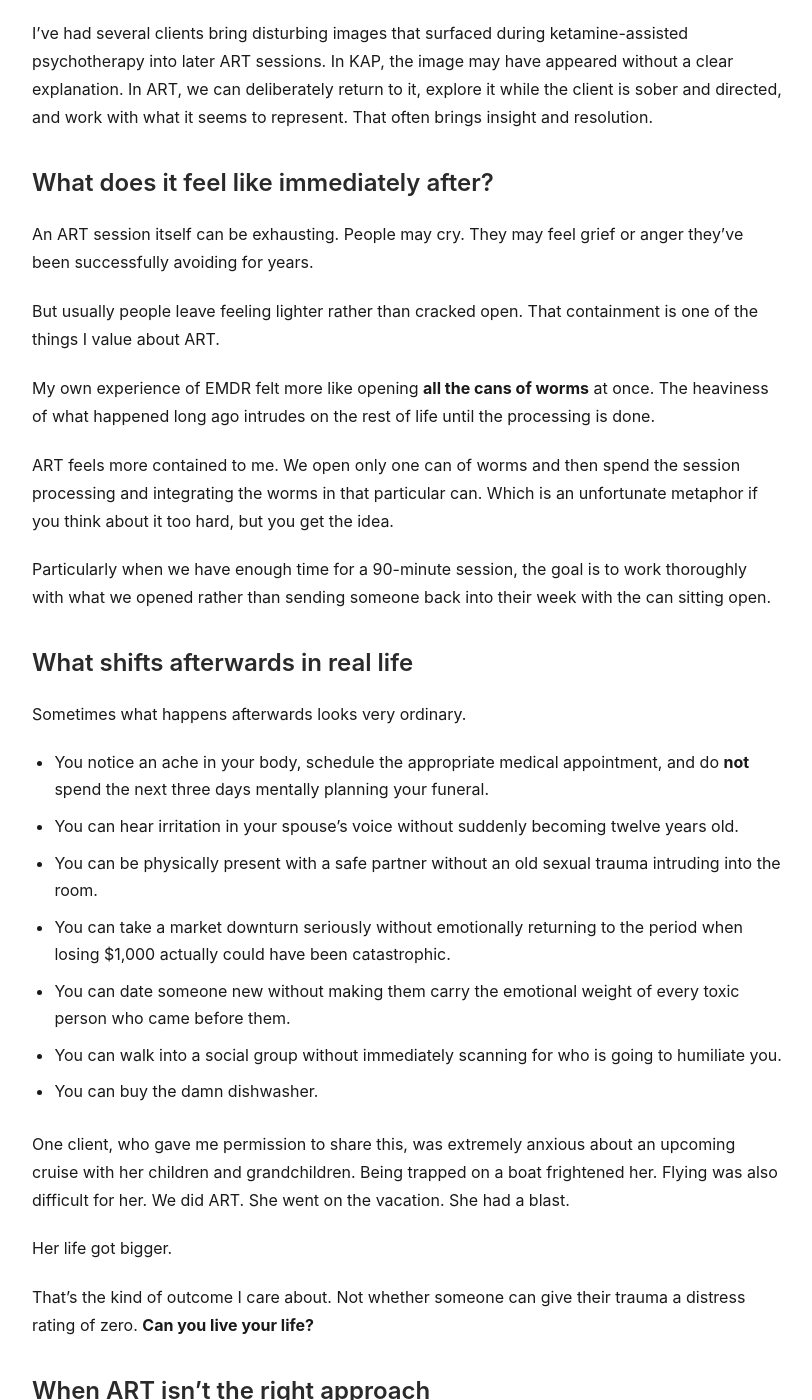
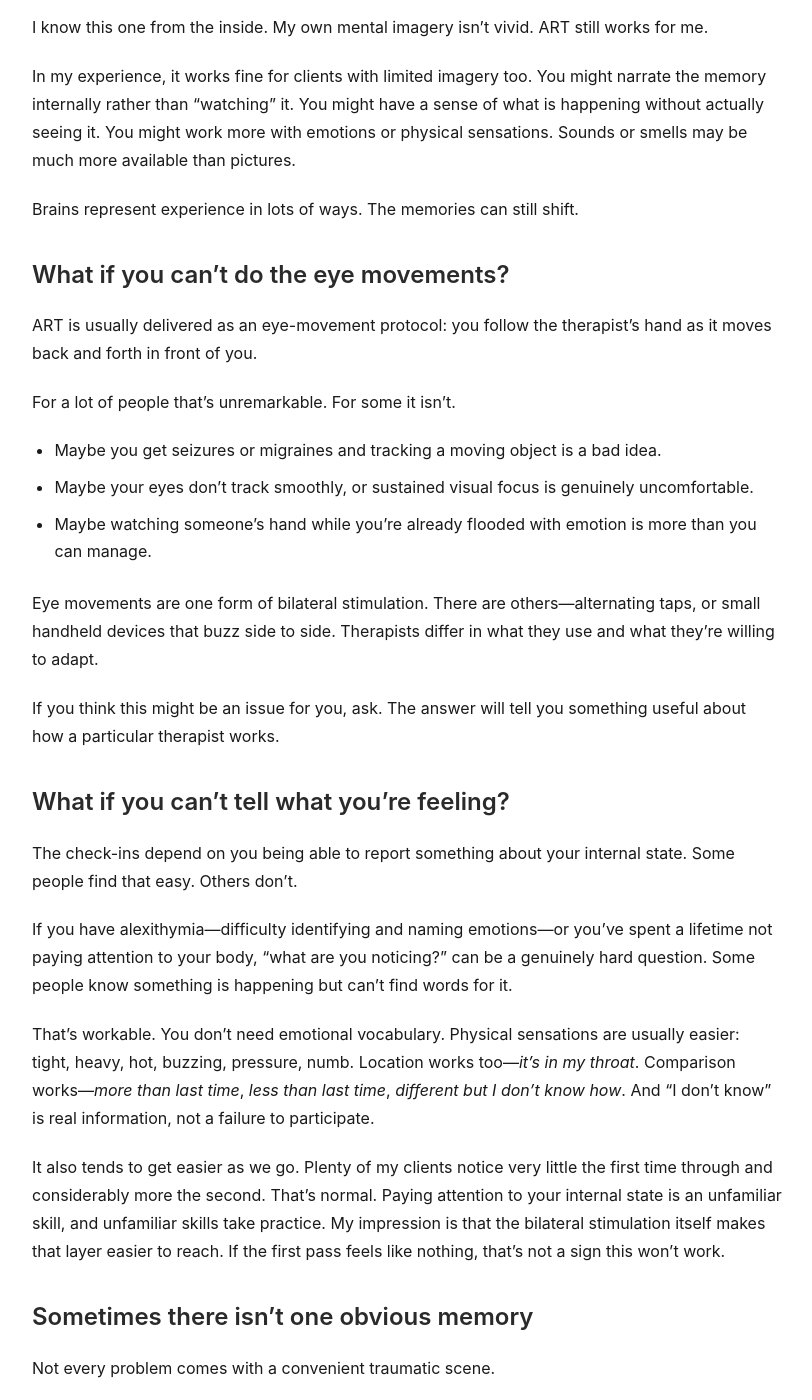
Before and after one commit to SaraRands/sararands-site, a Jekyll site: the page built from _posts/2026-08-23-accelerated-resolution-therapy.md, in a window 1280 px wide and 1400 px high, scrolled down 5525 px. Shown: the whole window, without its empty margins (233-1045 px from the left). Built offline with Jekyll 4.4.1, drawn with Linux system fonts in a browser that asks for light colours; some of the changed text lies outside the part shown.

Commit message:
post edit

```diff
--- a/_posts/2026-08-23-accelerated-resolution-therapy.md
+++ b/_posts/2026-08-23-accelerated-resolution-therapy.md
@@ -11,7 +11,7 @@
 
 And I found myself thinking: I wish people could see ART this way.
 
-ART is similar to EMDR in that both are trauma-processing therapies that use bilateral stimulation while working with distressing memories, but ART is more structured and uses guided imagery in a different way.
+ART and EMDR are cousins. Both pair bilateral stimulation with a distressing memory. ART is more structured—there's a protocol, and a place we're trying to get to by the end of the session—and it leans much harder on one thing in particular: at a certain point, we start deliberately changing the memory.
 
 Accelerated Resolution Therapy stirs up my old religious evangelism: *Oh, that I were an angel, and could have the wish of my heart: that I could cry ART unto every people.*  I see how much suffering it can relieve, often with a relatively modest investment of time and money, and part of me wishes I could help everyone experience this.
 
@@ -47,6 +47,14 @@
 
 You don’t need to do any special preparation for the ART session itself.
 
+We sit facing each other, close enough that I can see your face and you can see mine. You stay awake, sober, and in charge the entire time.
+
+Plan on more time than a standard therapy hour if we can get it. Ninety minutes is often about right.
+
+We work in short stretches. I’ll ask you to bring something to mind, we’ll do a set of bilateral stimulation, and then we stop and you tell me what you are noticing in your body: sensations, emotions. Not the content of the memory. It isn't one long descent into the memory. It's a series of passes with a check-in after each one, and I’m talking with you throughout. You are never in there alone.
+
+You will go through the material more than once. Repetition is how the thing works.
+
 You don’t have to tell me the painful nitty-gritty details of what happened if you don’t want to. ART can work without my knowing the whole story. Most of my clients actually do want to tell me quite a bit, and that’s fine too. If I have some idea of what they’re seeing and feeling, it can help me guide them. But you get to decide what you disclose.
 
 Very broadly, we’re going to bring up the thing your brain is still reacting to.
@@ -57,7 +65,7 @@
 
 * Maybe you have plenty of money now, but spending $100 still feels dangerous.
 
-* Maybe you stopped believing in hell ten years ago, but some part of you still reacts as though it might be real.
+* Maybe your religious beliefs changed ten years ago, but some part of you still keeps a running tally of whether you’re “worthy.”
 
 * Maybe your spouse sounds irritated and suddenly you’re responding to them like they’re the unpredictable parent you grew up with.
 
@@ -91,7 +99,7 @@
 
 ## Changing what the memory feels like
 
-If you’ve seen the first *Inside Out* movie, you may remember Riley accessing a memory and later putting it back with a different emotional color. That’s surprisingly similar to what we’re working with here.
+If you’ve seen the first *Inside Out* movie, you may remember that memories are stored as orbs colored by the emotion attached to them, and that those colors can change. A memory Riley had carried as purely happy turns out to have sadness in it too, and by the end her memories hold more than one color at once. That's surprisingly close to what we're working with here.
 
 Memories aren’t static recordings. You can remember something terrible that happened twenty years ago without experiencing it emotionally exactly the way you did when it happened.
 
@@ -101,7 +109,7 @@
 
 We deliberately start changing the scene.
 
-You still know perfectly well what really happened. This is not hypnosis. There are no medications involved. You are sober and conscious. You remember the session. You can think, talk, disagree with me, reject my ideas and come up with your own.
+You still know perfectly well what really happened. This is not hypnosis. There are no medications involved. You can think, talk, disagree with me, reject my ideas and come up with your own.
 
 But we play with the scene.
 
@@ -123,11 +131,13 @@
 
 One client once put it especially well: **The brain is kinda dumb.** Your thinking mind knows the improved version didn’t happen. Emotionally, your system may respond to it anyway.
 
+We're changing what the memory feels like, not what you believe happened. You know the mattress wasn't there. Nothing we do is meant to give you new beliefs about the facts, and I'm not going to suggest that something happened to you that you didn't already know about.
+
 Sometimes, after ART, people even have difficulty bringing the old disturbing pictures back. They still know what happened. The facts are intact.
 
 But the emotional experience is more like: **It happened.** **I made it through.** **And it isn’t happening now.**
 
-## What if you don't see pictures in your head?
+## What if you don’t see pictures in your head?
 
 Some of my neurodivergent clients have aphantasia or limited mental imagery, and sometimes they worry that means ART can't work for them. Sometimes their ART therapists worry about it too.
 
@@ -137,7 +147,31 @@
 
 Brains represent experience in lots of ways. The memories can still shift.
 
-## Sometimes there isn't one obvious memory
+## What if you can’t do the eye movements?
+
+ART is usually delivered as an eye-movement protocol: you follow the therapist's hand as it moves back and forth in front of you.
+
+For a lot of people that's unremarkable. For some it isn't.
+
+- Maybe you get seizures or migraines and tracking a moving object is a bad idea.
+- Maybe your eyes don't track smoothly, or sustained visual focus is genuinely uncomfortable.
+- Maybe watching someone's hand while you're already flooded with emotion is more than you can manage.
+
+Eye movements are one form of bilateral stimulation. There are others—alternating taps, or small handheld devices that buzz side to side. Therapists differ in what they use and what they’re willing to adapt.
+
+If you think this might be an issue for you, ask. The answer will tell you something useful about how a particular therapist works.
+
+## What if you can’t tell what you’re feeling?
+
+The check-ins depend on you being able to report something about your internal state. Some people find that easy. Others don't.
+
+If you have alexithymia—difficulty identifying and naming emotions—or you’ve spent a lifetime not paying attention to your body, “what are you noticing?” can be a genuinely hard question. Some people know something is happening but can't find words for it.
+
+That's workable. You don't need emotional vocabulary. Physical sensations are usually easier: tight, heavy, hot, buzzing, pressure, numb. Location works too—*it's in my throat*. Comparison works—*more than last time*, *less than last time*, *different but I don't know how*. And “I don’t know” is real information, not a failure to participate.
+
+It also tends to get easier as we go. Plenty of my clients notice very little the first time through and considerably more the second. That's normal. Paying attention to your internal state is an unfamiliar skill, and unfamiliar skills take practice. My impression is that the bilateral stimulation itself makes that layer easier to reach. If the first pass feels like nothing, that's not a sign this won't work.
+
+## Sometimes there isn’t one obvious memory
 
 Not every problem comes with a convenient traumatic scene.
 
@@ -157,7 +191,7 @@
 
 ART feels more contained to me. We open only one can of worms and then spend the session processing and integrating the worms in that particular can. Which is an unfortunate metaphor if you think about it too hard, but you get the idea.
 
-Particularly when we have enough time for a 90-minute session, the goal is to work thoroughly with what we opened rather than sending someone back into their week with the can sitting open.
+Particularly when we have the full ninety minutes, the goal is to work thoroughly with what we opened rather than sending someone back into their week with the can sitting open.
 
 ## What shifts afterwards in real life
 
@@ -191,7 +225,7 @@
 
 These clients may need slower work over multiple ART sessions, or a different way of working, perhaps KAP or NARM. This is actually why I trained in NARM. I wanted good tools for my complex-trauma clients, including the people whose protective systems aren't going to let us simply walk straight into the painful material.
 
-And sometimes the problem isn't internal readiness at all. Sometimes someone's life is actively falling apart. **That is not the moment to excavate trauma.** If a fire is actively burning, you put out the fire. Later you can do the post-mortem about why there was a fire and what might prevent the next one.
+And sometimes the problem isn't internal readiness at all. Sometimes someone’s life is actively falling apart. **That is not the moment to excavate trauma.** If a fire is actively burning, you put out the fire. Later you can do the post-mortem about why there was a fire and what might prevent the next one.
 
 ## Why not?
 
@@ -201,6 +235,14 @@
 
 And that is part of my “why not?” attitude toward this. If you find an ART therapist who takes your insurance, you may be looking at an intake plus a longer trauma-processing appointment for a couple of copays. Even at cash-pay rates, a few hundred dollars and a few hours can be a very reasonable investment if the alternative is continuing to organize your life around something that happened years ago.
 
+A word about the research: ART’s evidence base is young and thin. A [2024 systematic review](https://journals.plos.org/mentalhealth/article?id=10.1371/journal.pmen.0000123) by independent researchers found only five studies, two of them randomized. Nobody has yet published a head-to-head trial of ART against the established first-line treatments, so I can't tell you it works better than they do.
+
+What those studies did find: everyone got better. Symptom reductions were large and consistent, along with improvements in depression, anxiety, and sleep. Reported harms were minor. The reviewers concluded that ART shows real promise, with little risk of harm and a reasonable investment of resources.
+
+What I can tell you is that the better-studied options—prolonged exposure, CPT, trauma-focused CBT—typically run twelve to sixteen sessions and ask a great deal of the person doing them. Most people in the ART studies finished in under four. That difference matters if the alternative is not getting treated at all.
+
+I hope the research continues. I'd like to know more than I currently do.
+
 No one therapy works for everyone. And sometimes what looked like a simple problem turns out to have more layers underneath it.
 
 But this is why ART brings out my old evangelist. I hate the idea of somebody spending ten years avoiding the yard, or the airplane, or dating, or sex, or spending perfectly affordable money, because they don’t know that therapies like this exist.
```
Also changed, not shown: other parts of _posts/2026-08-23-accelerated-resolution-therapy.md (+1 -1 lines).
